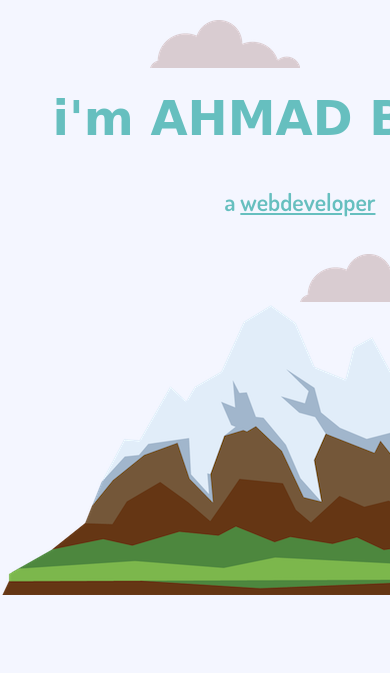
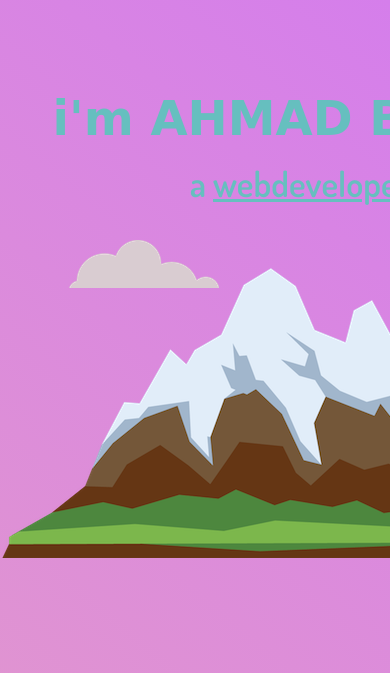
Before and after one commit to ahmadbablu/ahmadbablu, a plain HTML site: page index.html in a window 390 px wide. Shown: the top 673 px of the page. Drawn offline with Linux system fonts and the light colour scheme; a web font is replaced by a local one.

Commit message:
changed background color to gradient for all devices

```diff
--- a/style.css
+++ b/style.css
@@ -175,7 +175,12 @@ hr{
 @media(max-width: 400px){
    body{
        width: 600px;
+       background-image: linear-gradient(40deg, #fccb90 0%, #d57eeb 100%);
    }
+    .top-h2{
+        font-size: 35px;
+    line-height: 1;
+    }
     h3{
         width: 400px;
     }
@@ -186,12 +191,39 @@ hr{
         width: 600px;
         font-size: 30px;
     }
+    .bottom-cloud{
+        position: absolute;
+    left: 69px;
+    top: 270px;
+    }
+    .top-cloud {
+        position: absolute;
+        right: 56px;
+        top: 406px;
+    }
+
 }
 @media(max-width: 500px){
     body{
         width: 600px;
+        background-image: linear-gradient(40deg, #fccb90 0%, #d57eeb 100%);
     }
-     h3{
+    .bottom-cloud{
+        position: absolute;
+    left: 69px;
+    top: 270px;
+    }
+    .top-cloud {
+        position: absolute;
+        right: 56px;
+        top: 406px;
+    }
+    .top-h2{
+        font-size: 35px;
+    line-height: 1;
+    }
+
+    h3{
          width: 400px;
      }
      .para1{
@@ -205,6 +237,11 @@ hr{
  @media(max-width: 320px){
     body{
         width: 600px;
+        background-image: linear-gradient(40deg, #fccb90 0%, #d57eeb 100%);
+    }
+    .top-h2{
+        font-size: 35px;
+    line-height: 1;
     }
      h3{
          width: 400px;
@@ -216,4 +253,14 @@ hr{
         width: 600px;
         font-size: 30px;
     }
+    .bottom-cloud{
+        position: absolute;
+    left: 69px;
+    top: 270px;
+    }
+    .top-cloud {
+        position: absolute;
+        right: 56px;
+        top: 406px;
+    }
  }
```
